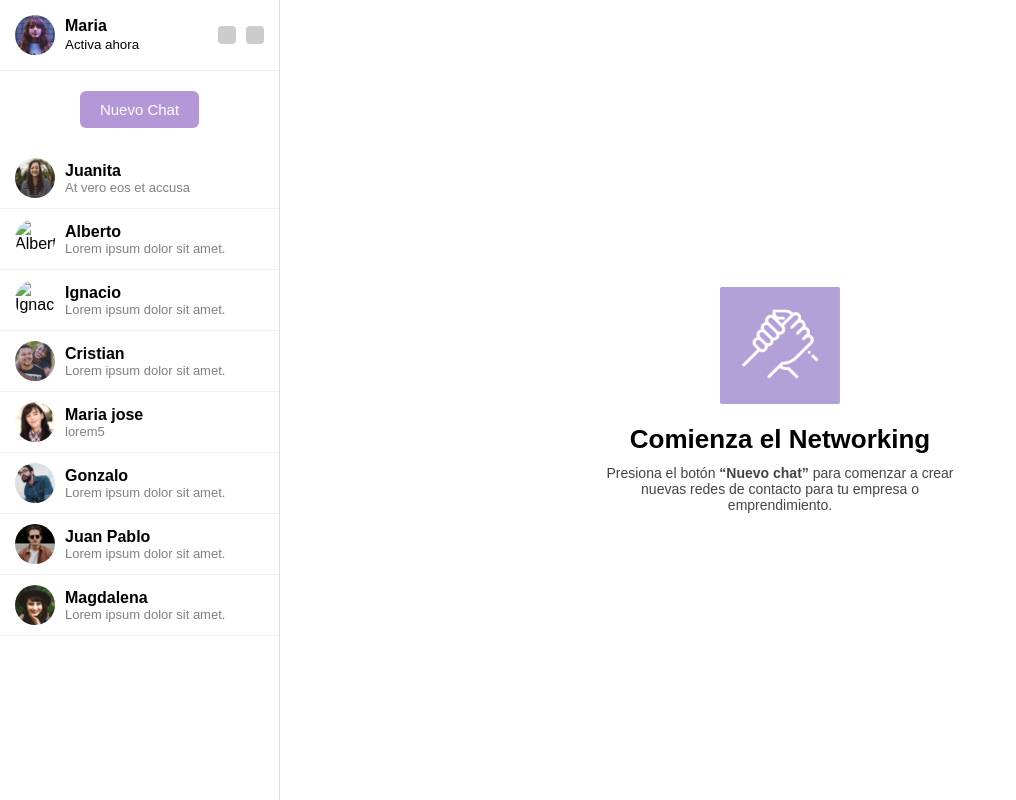
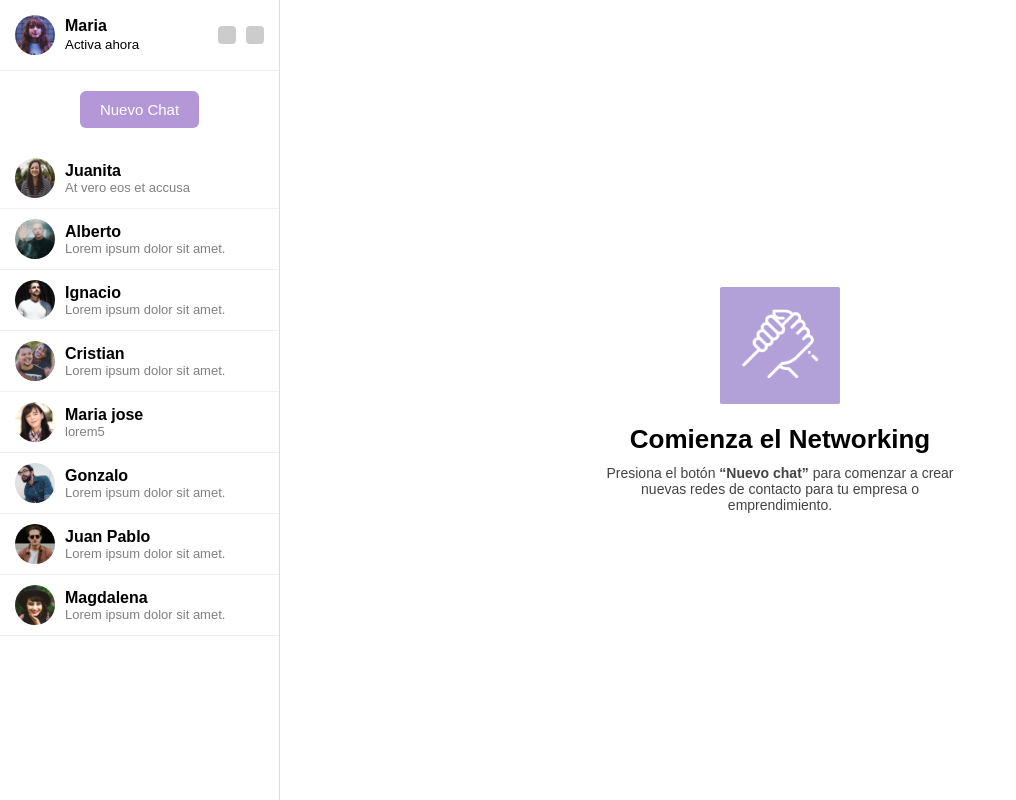
Before and after one commit to JTuarez/Sistema-de-mensajeria, a plain HTML site: page index.html in a window 1280 px wide. Shown: the whole page, without its empty margins (0-1016 px from the left). Drawn offline with Linux system fonts and the light colour scheme; the site is published under a folder, as on GitHub Pages, so addresses that start at the root find nothing.

Commit message:
SistemaMensajeria

```diff
--- a/index.html
+++ b/index.html
@@ -36,7 +36,7 @@
         </div>
 
         <div class="contacto">
-          <img src="/assets/img/alberto.jpg" alt="Alberto" />
+          <img src="./assets/img/alberto.jpg" alt="Alberto" />
           <div class="contacto-info">
             <span>Alberto</span>
             <span>Lorem ipsum dolor sit amet.</span>
@@ -44,7 +44,7 @@
         </div>
 
         <div class="contacto">
-          <img src="/assets/img/ignacio.jpg" alt="Ignacio" />
+          <img src="./assets/img/ignacio.jpg" alt="Ignacio" />
           <div class="contacto-info">
             <span>Ignacio</span>
             <span>Lorem ipsum dolor sit amet.</span>
```
